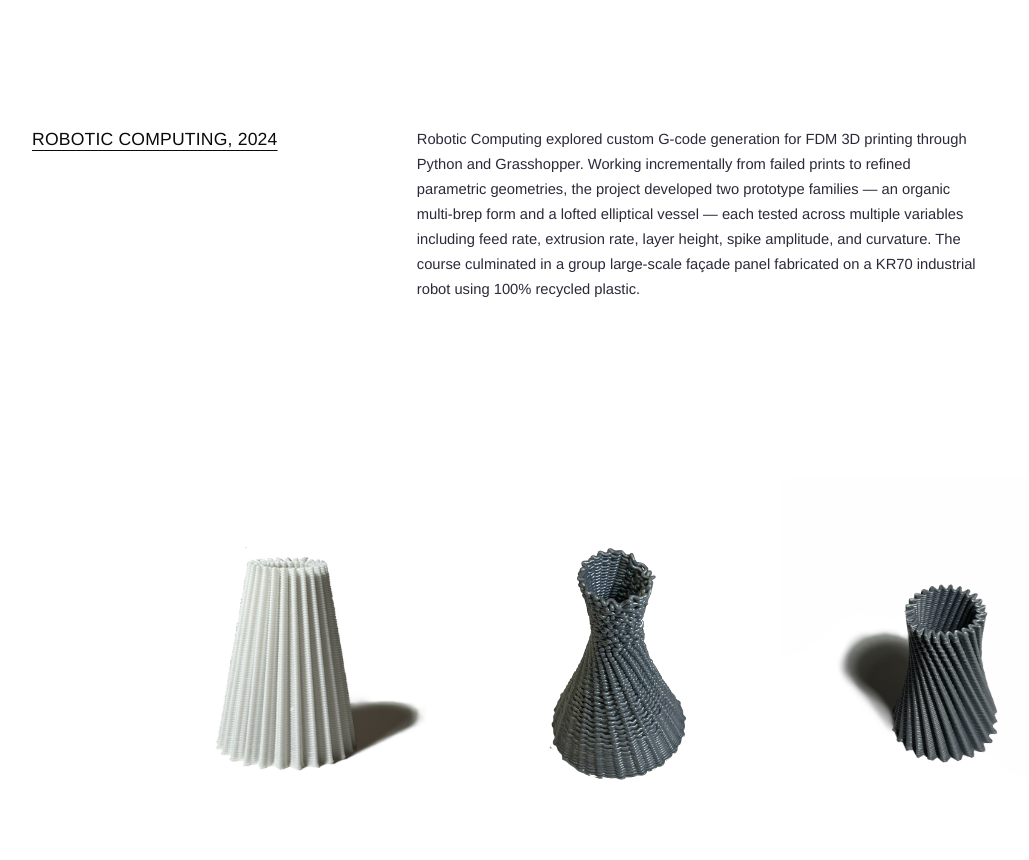
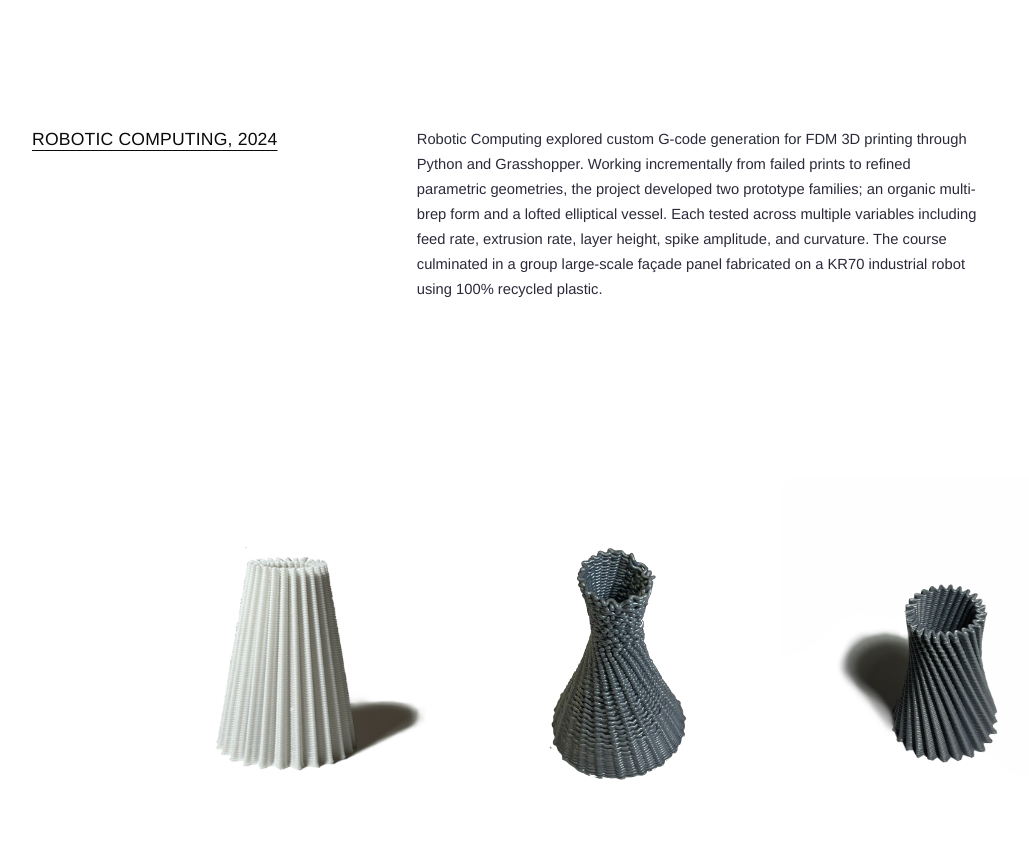
Before and after one commit to shinsooha/sooha-shin-portfolio, a website: page projects.html in a window 1280 px wide. Shown: the part 5300-6160 px from the top of the page, without its empty margins (24-1053 px from the left). Drawn offline with Linux system fonts and the light colour scheme.

Commit message:
Describe what you changed

```diff
--- a/projects.html
+++ b/projects.html
@@ -174,7 +174,7 @@
           <h2 class="project-detail-name">ROBOTIC COMPUTING, 2024</h2>
         </div>
         <div class="project-detail-desc-col">
-          <p>Robotic Computing explored custom G-code generation for FDM 3D printing through Python and Grasshopper. Working incrementally from failed prints to refined parametric geometries, the project developed two prototype families — an organic multi-brep form and a lofted elliptical vessel — each tested across multiple variables including feed rate, extrusion rate, layer height, spike amplitude, and curvature. The course culminated in a group large-scale façade panel fabricated on a KR70 industrial robot using 100% recycled plastic.
+          <p>Robotic Computing explored custom G-code generation for FDM 3D printing through Python and Grasshopper. Working incrementally from failed prints to refined parametric geometries, the project developed two prototype families; an organic multi-brep form and a lofted elliptical vessel. Each tested across multiple variables including feed rate, extrusion rate, layer height, spike amplitude, and curvature. The course culminated in a group large-scale façade panel fabricated on a KR70 industrial robot using 100% recycled plastic.
           </p>
         </div>
       </div>
```
